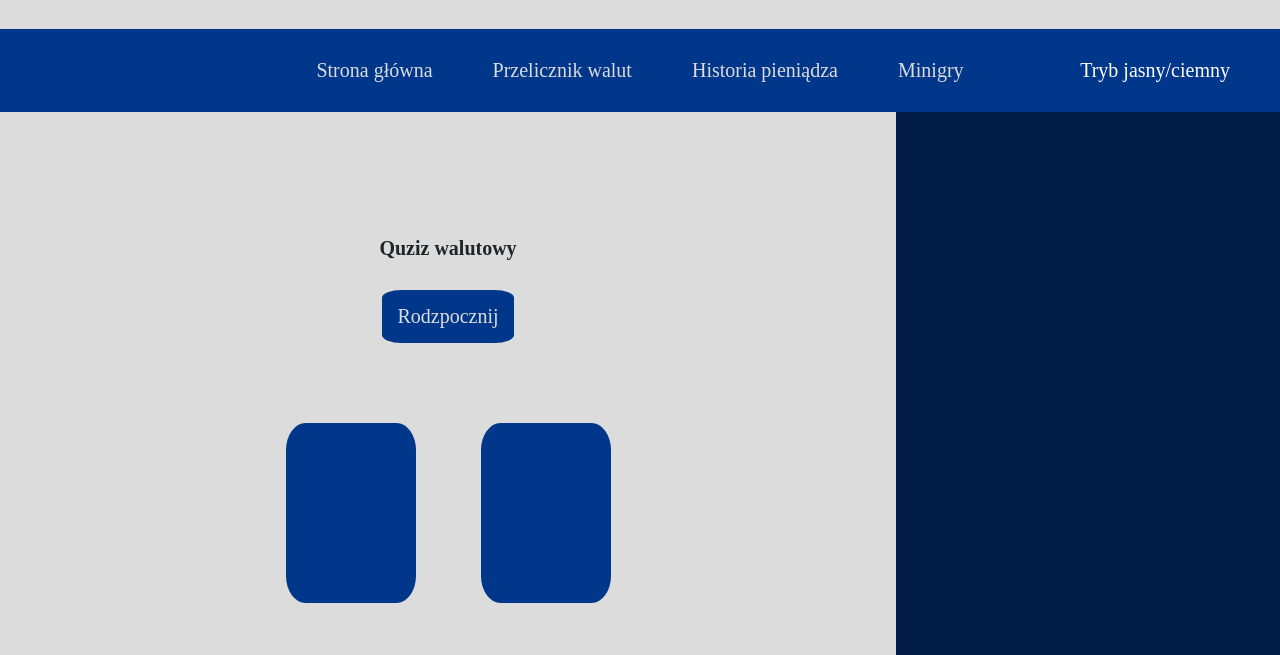
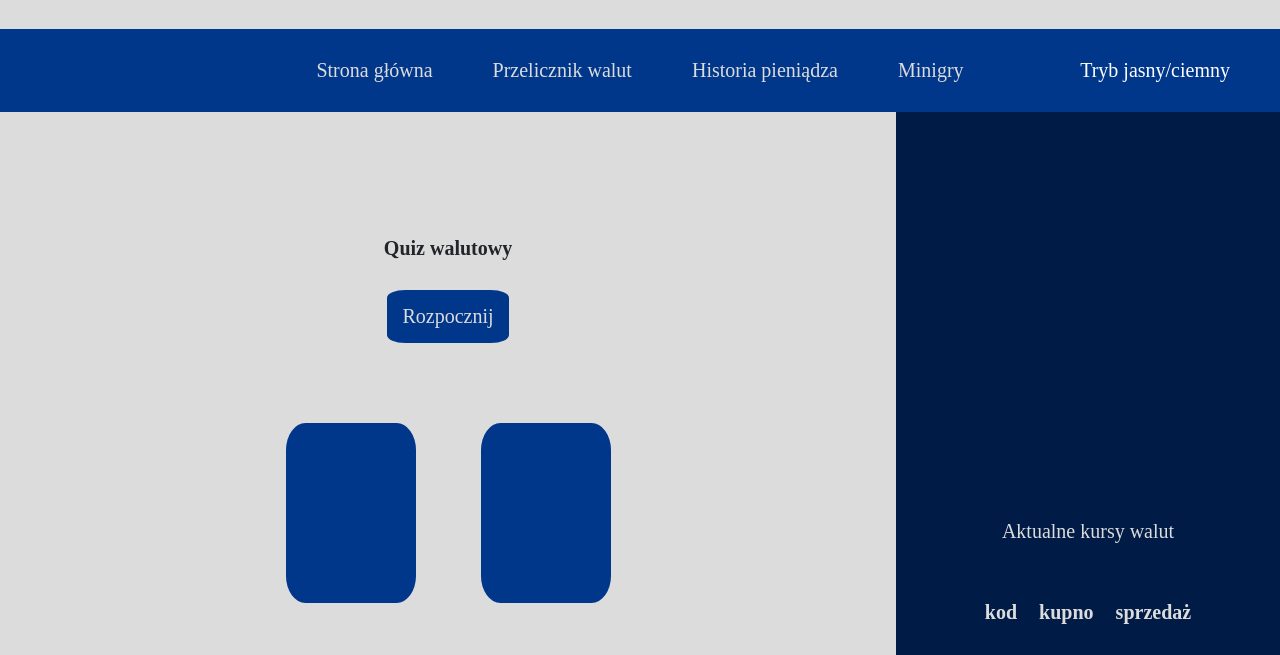
Before and after one commit to NikoZzz04/kantor_internetowy, a plain HTML site: page quiz.html in a window 1280 px wide. Shown: the part 145-800 px from the top of the page. Drawn offline with Linux system fonts and the light colour scheme; no server answers.

Commit message:
Update quiz.html

```diff
--- a/quiz.html
+++ b/quiz.html
@@ -22,8 +22,8 @@
     </nav>
     <main>
         <section id="left">
-            <h4>Quziz walutowy</h4>
-            <button id="beginq" onclick="quiz()">Rodzpocznij</button>
+            <h4>Quiz walutowy</h4>
+            <button id="beginq" onclick="quiz()">Rozpocznij</button>
             <p id="qst"></p>
             <div id="ansrs">
                 <button class="ansr"></button>
@@ -35,7 +35,11 @@
             </div>
         </section>
         <section id="right">
-
+            <br><br>
+            <p>Aktualne kursy walut</p><br><br>
+            <table id="waluty">
+                <tr><th>kod</th><th>kupno</th><th>sprzedaż</th></tr>
+            </table>
         </section>
     </main>
     <footer>
```
